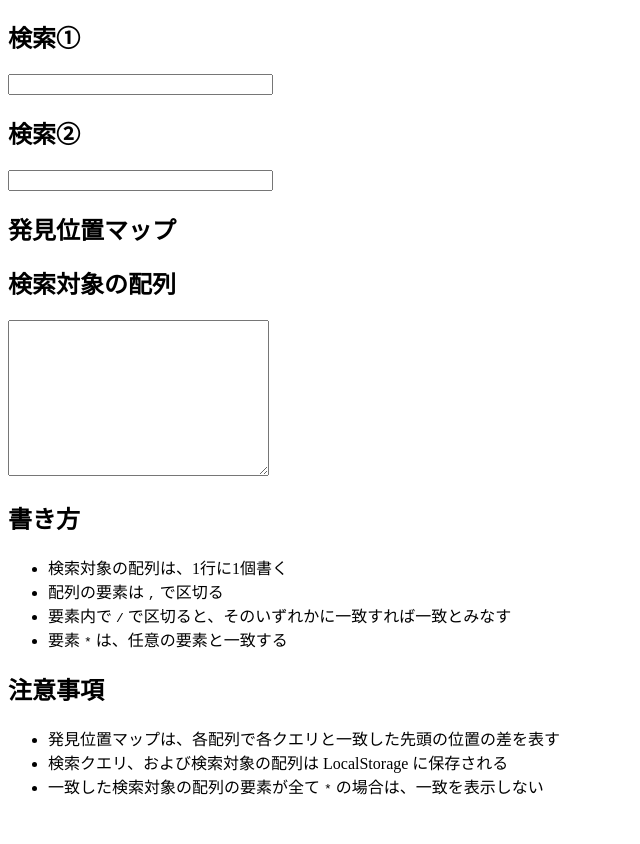
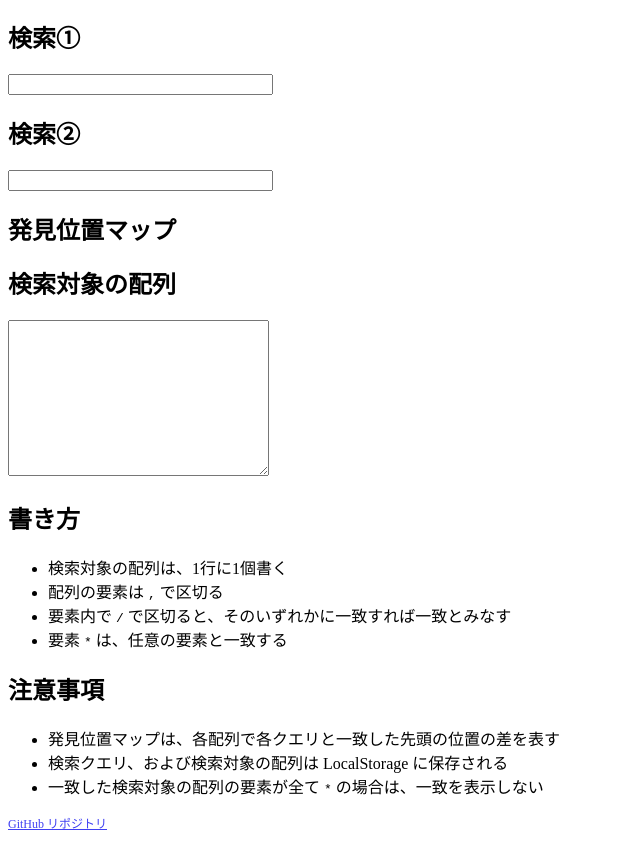
Before and after one commit to mikecat/haiken, a plain HTML site: page index.html in a window 1280 px wide. Shown: the part 70-914 px from the top of the page, without its empty margins (0-640 px from the left). Before the commit the page ends 884 px from the top, so only its background shows below. Drawn offline with Linux system fonts and the light colour scheme.

Commit message:
add GitHub link

```diff
--- a/index.html
+++ b/index.html
@@ -38,5 +38,8 @@
 			<li>検索クエリ、および検索対象の配列は LocalStorage に保存される</li>
 			<li>一致した検索対象の配列の要素が全て <code>*</code> の場合は、一致を表示しない</li>
 		</ul>
+		<p style="font-size: 75%; opacity: 0.75;">
+			<a href="https://github.com/mikecat/haiken">GitHub リポジトリ</a>
+		</p>
 	</body>
 </html>
```
